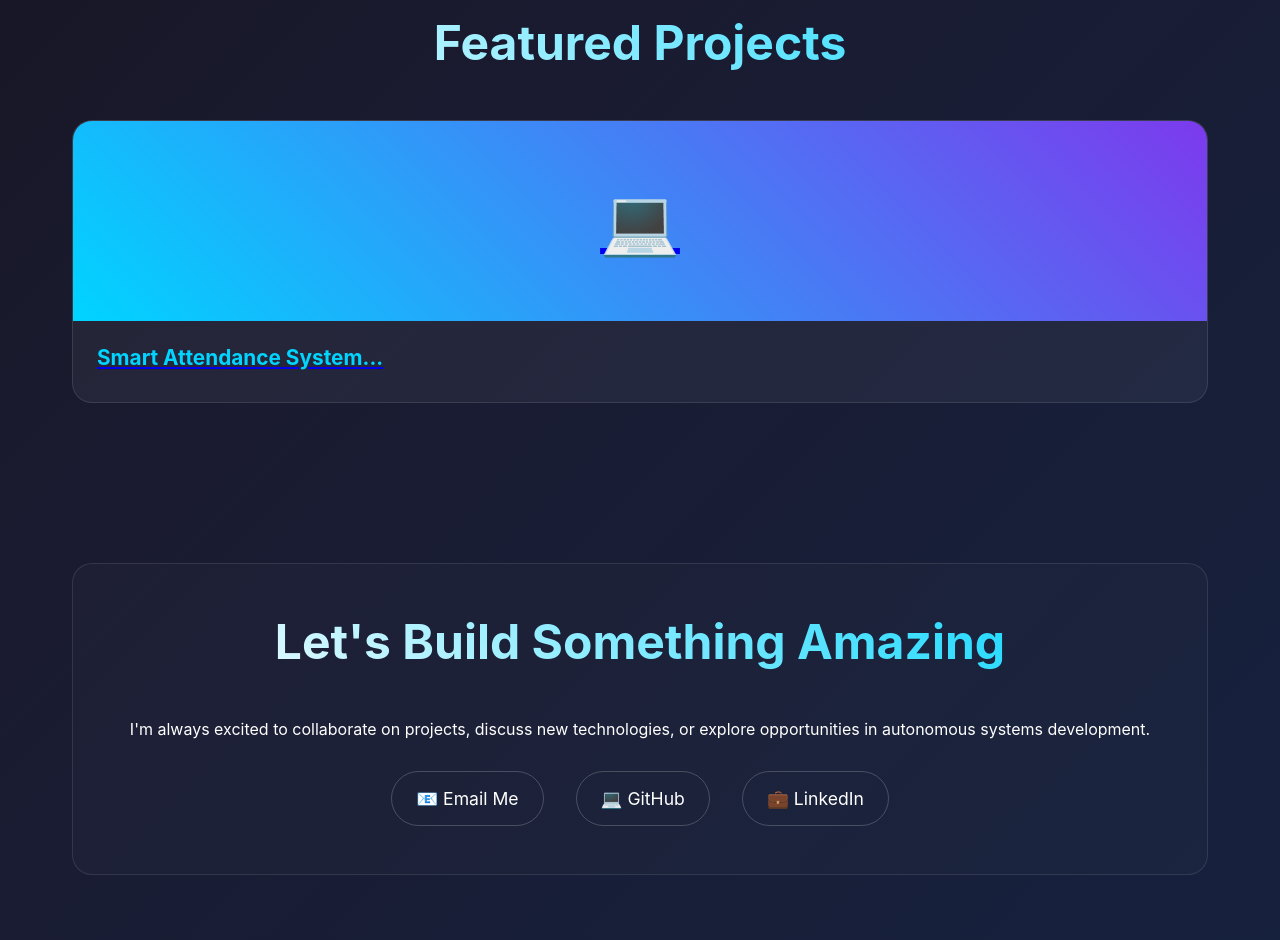
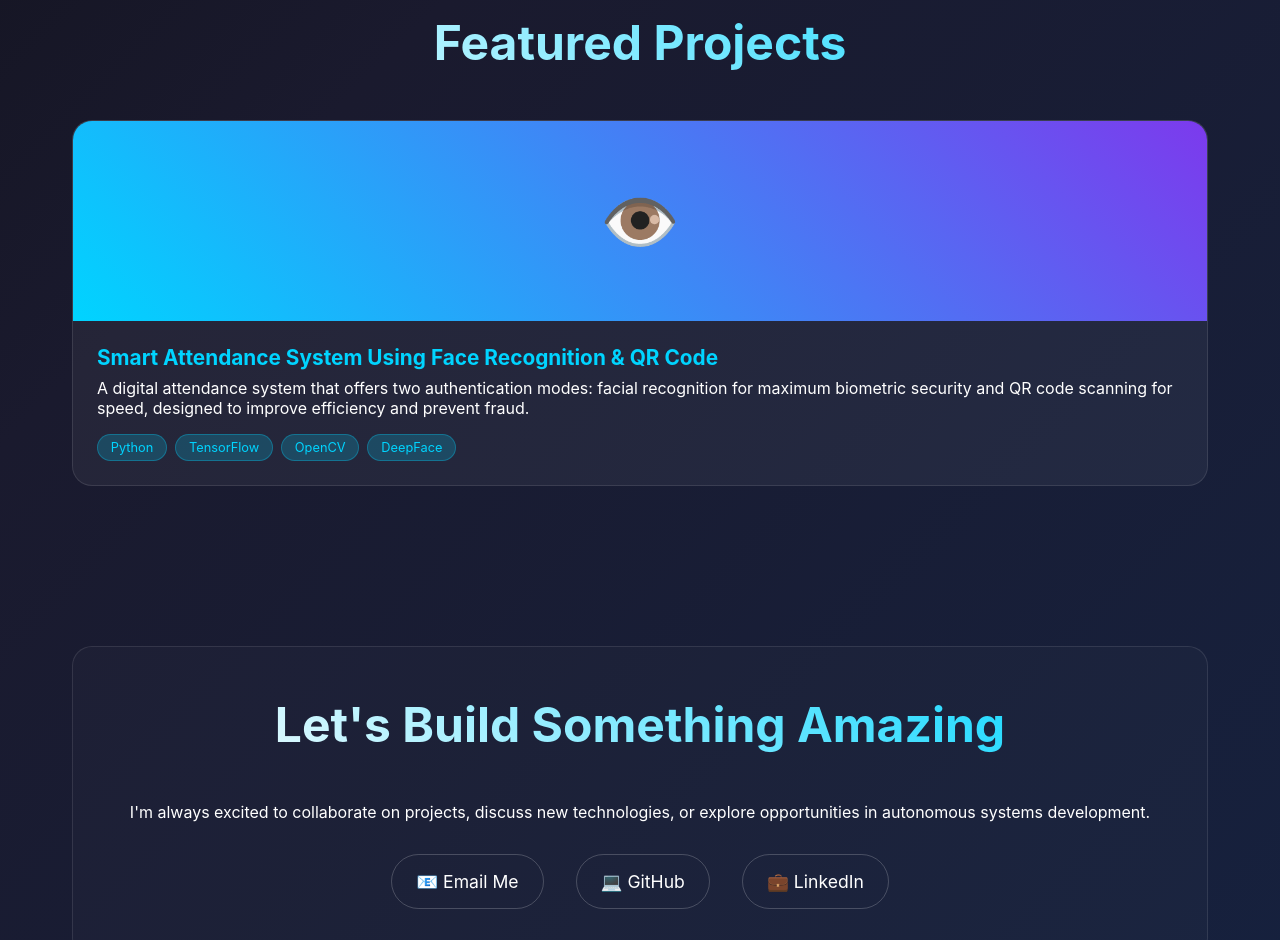
Before and after one commit to ProJustitia/portofolio, a plain HTML site: page index.html in a window 1280 px wide. Shown: the part 1420-2360 px from the top of the page. Drawn offline with Linux system fonts and the light colour scheme.

Commit message:
feat: batman

```diff
--- a/index.html
+++ b/index.html
@@ -472,15 +472,29 @@
     <section id="projects" class="section">
         <h2>Featured Projects</h2>
         <div class="projects-grid">
-            <a href="https://github.com/ProJustitia/Smart-Attendance-System" target="_blank" rel="noopener noreferrer" class="project-link">
-    <div class="project-card">
-        <div class="project-image">💻</div> <div class="project-content">
-             <h3>Smart Attendance System...</h3>
-             </div>
+    <a
+      href="https://github.com/yourusername/smart-attendance"
+      target="_blank"
+      rel="noopener noreferrer"
+      class="project-card hover:shadow-xl transition-transform duration-300 hover:scale-105"
+      style="text-decoration: none; color: inherit;">
+      <div class="project-image">👁️</div>
+      <div class="project-content">
+        <h3>Smart Attendance System Using Face Recognition & QR Code</h3>
+        <p>
+          A digital attendance system that offers two authentication modes: facial recognition for maximum biometric security and QR code scanning for speed, designed to improve efficiency and prevent fraud.
+        </p>
+        <div class="project-tags">
+          <span class="tag">Python</span>
+          <span class="tag">TensorFlow</span>
+          <span class="tag">OpenCV</span>
+          <span class="tag">DeepFace</span>
+        </div>
+      </div>
+    </a>
     </div>
-</a>
-        </div>
     </section>
+
 
     <section id="contact" class="section">
         <div class="contact">
```
